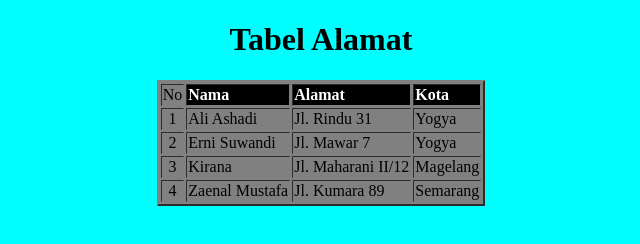
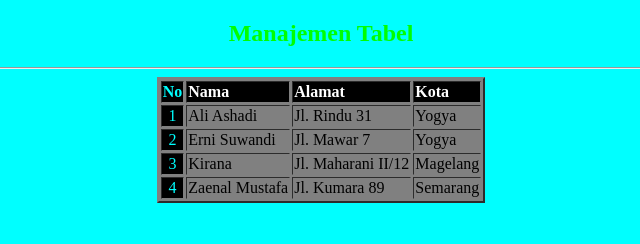
Before and after one commit to Grenata-Comerade/fundamental-of-model, a plain HTML site: page index.html in a window 1280 px wide. Shown: the whole page, without its empty margins (319-959 px from the left). Drawn offline with Linux system fonts and the light colour scheme.

Commit message:
text bold.html

```diff
--- a/index.html
+++ b/index.html
@@ -9,36 +9,38 @@
     <link rel="shortcut icon" href="./img/favicon.ico" type="image/x-icon" />
     <title>gatelink</title>
   </head>
+  <nav>
+    <center><h1><font color="#00ff00">Manajemen Tabel</font></h1><hr>
+  </nav>
   <body bgcolor="#00ffff">
     <!-- Head Content -->
-    <center><h1>Tabel Alamat</h1></center>
-     <center><table border="2" bgcolor="gray">
+    <center><table border="2" bgcolor="gray">
       <tr bgcolor="gray">
-        <td><center>No</center></td>
-        <td bgcolor="black"><font color="white"><b>Nama</b></font></td>
-        <td bgcolor="black"><font color="white"><b>Alamat</b></font></td>
-        <td bgcolor="black"><font color="white"><b>Kota</b></font></td>
+        <td bgcolor="#000000"><center><font color="#00ffff"><b>No</b></font></center></td>
+        <td bgcolor="#000000"><font color="#ffffff"><b>Nama</b></font></td>
+        <td bgcolor="#000000"><font color="#ffffff"><b>Alamat</b></font></td>
+        <td bgcolor="#000000"><font color="#ffffff"><b>Kota</b></font></td>
       </tr>
       <tr>
-        <td><center>1</center></td>
+        <td bgcolor="#000000"><center><font color="#00ffff">1</font></center></td>
         <td>Ali Ashadi</td>
         <td>Jl. Rindu 31</td>
         <td>Yogya</td>
       </tr>
       <tr>
-        <td><center>2</center></td>
+        <td bgcolor="#000000"><center><font color="#00ffff">2</font></center></td>
         <td>Erni Suwandi</td>
         <td>Jl. Mawar 7</td>
         <td>Yogya</td>
       </tr>
       <tr>
-        <td><center>3</center></td>
+        <td bgcolor="#000000"><center><font color="#00ffff">3</font></center></td>
         <td>Kirana </td>
         <td>Jl. Maharani II/12</td>
         <td>Magelang</td>
       </tr>
       <tr>
-        <td><center>4</center></td>
+        <td bgcolor="#000000"><center><font color="#00ffff">4</font></center></td>
         <td>Zaenal Mustafa</td>
         <td>Jl. Kumara 89</td>
         <td>Semarang</td>
```
